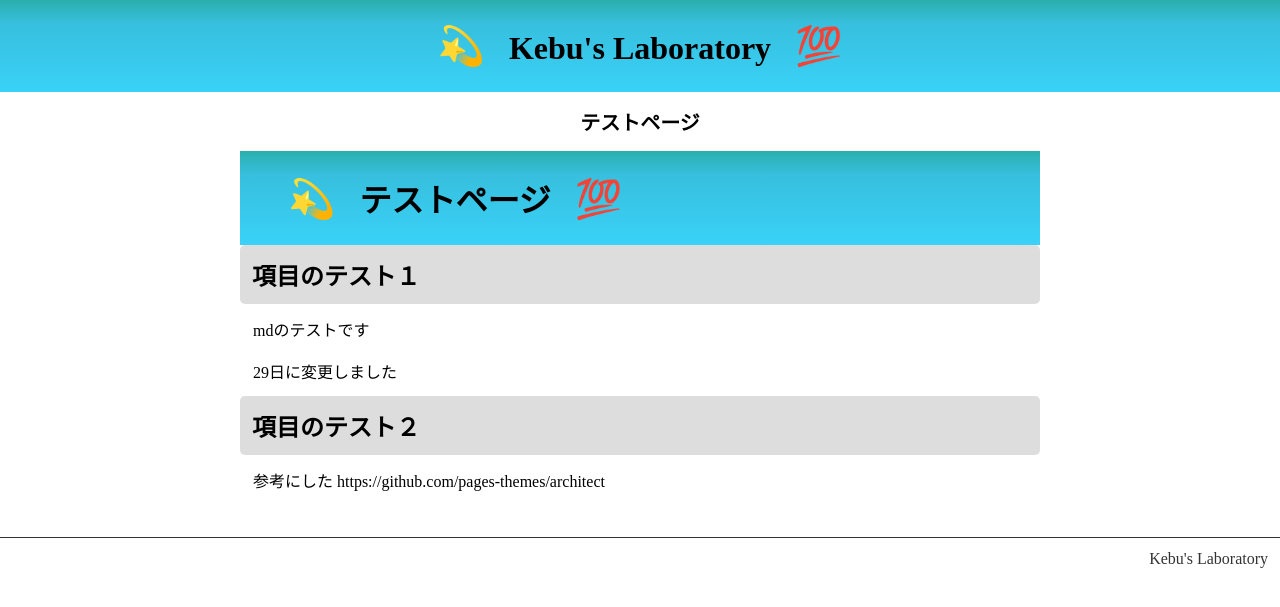
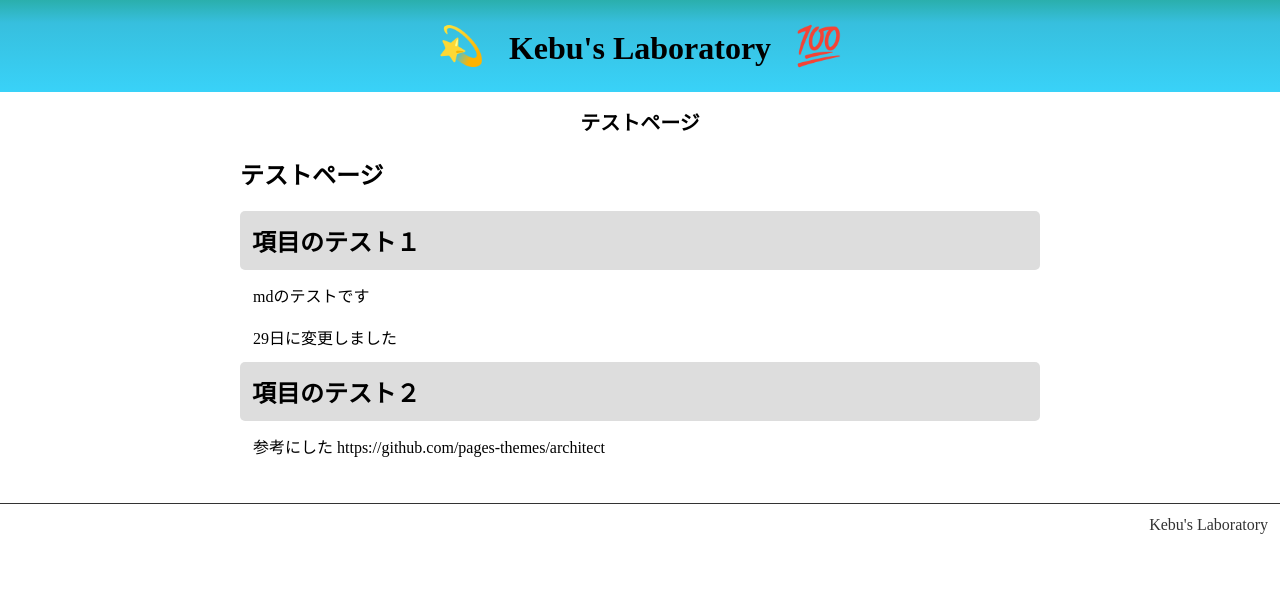
Before and after one commit to Tomohide-Kebukawa/Tomohide-Kebukawa.github.io, a Jekyll site: the page built from blog/index.md, in a window 1280 px wide. Shown: the top 607 px of the page. Built offline with Jekyll 4.4.1, drawn with Linux system fonts in a browser that asks for light colours; our own code applies the rules of GitHub Pages for plain Markdown files.

Commit message:
Update main.css
デザインのテスト

```diff
--- a/css/main.css
+++ b/css/main.css
@@ -35,18 +35,18 @@ article.index-page section {
 	width: 400px;
 }
 
-h1 {
+.site-title {
 	margin: 0;
 	padding: 24px;
 	background-image: linear-gradient(0, rgba(57, 210, 248, 1), rgba(55, 191, 222, 1) 75%, rgba(42, 175, 172, 1));
   	font-size: 32px;
 }
-h1::before {
+.site-title::before {
 	content: "💫";
 	font-size: 38px;
 	padding: 24px;
 }
-h1::after {
+.site-title::after {
 	content: "💯";
 	font-size: 38px;
 	padding: 24px;
```
